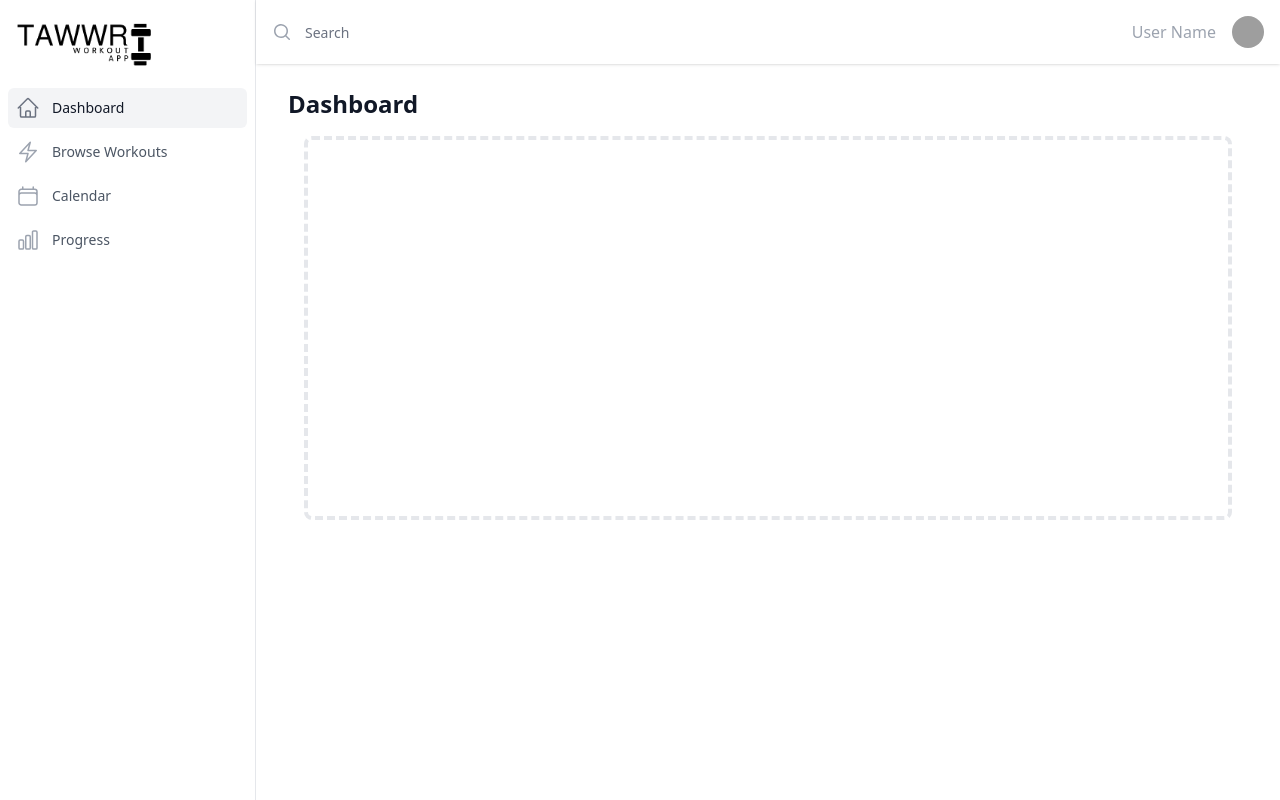
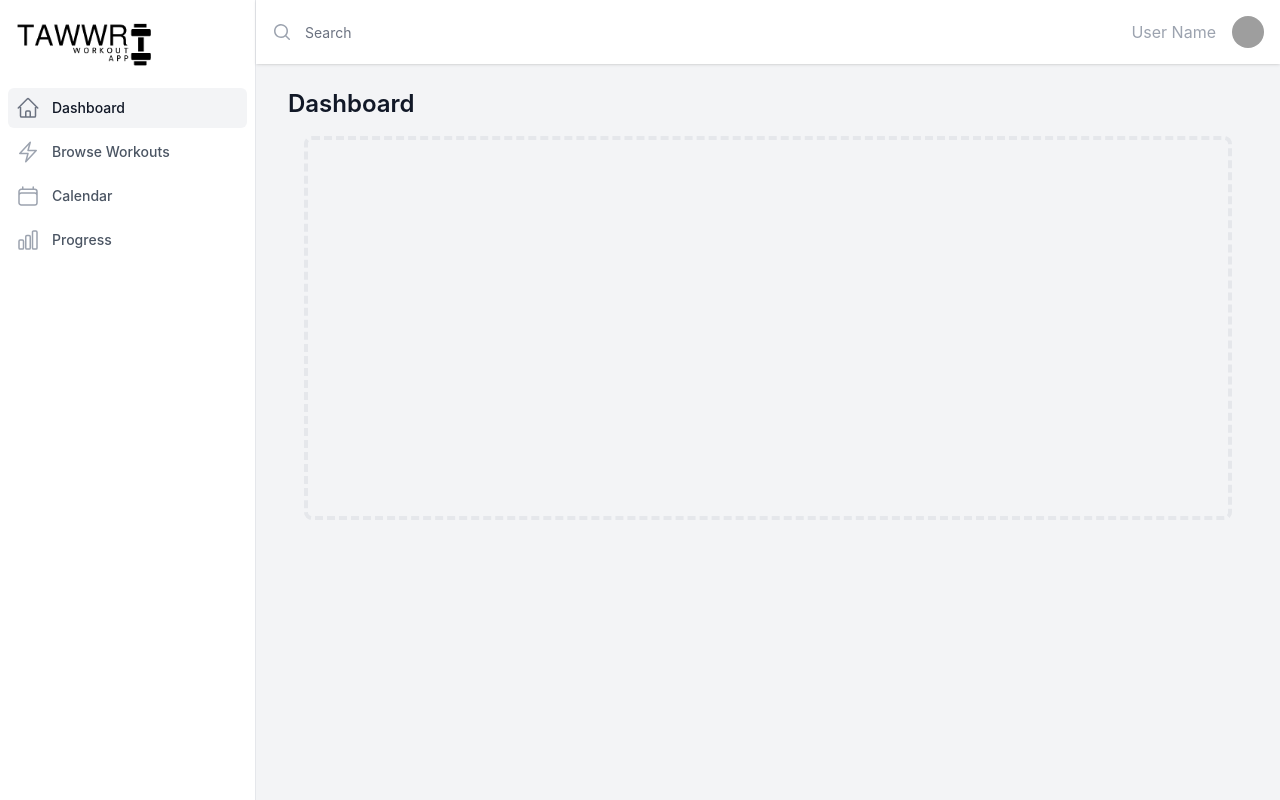
Before and after one commit to MariamYoussef23/workout, a Next.js app: page / in a window 1280 px wide. Built offline with nearby package versions, Linux system fonts and the light colour scheme; grey boxes are pictures that could not be loaded.

Commit message:
small edit in styles

```diff
--- a/styles/globals.css
+++ b/styles/globals.css
@@ -6,20 +6,18 @@
 body {
   padding: 0;
   margin: 0;
-  background-color: white;
   height: 100% !important;
+  font-family: -apple-system, BlinkMacSystemFont, Segoe UI, Roboto, Oxygen,
+    Ubuntu, Cantarell, Fira Sans, Droid Sans, Helvetica Neue, sans-serif;
 }
 
 html {
-  height: h-full ;
   background: rgb(243 244 246);
 }
 
-#__next{
+#__next {
   height: 100% !important;
-
 }
-
 
 a {
   color: inherit;
```
Also changed, not shown: 1 other file (tests, documents, lock files or other folders).
